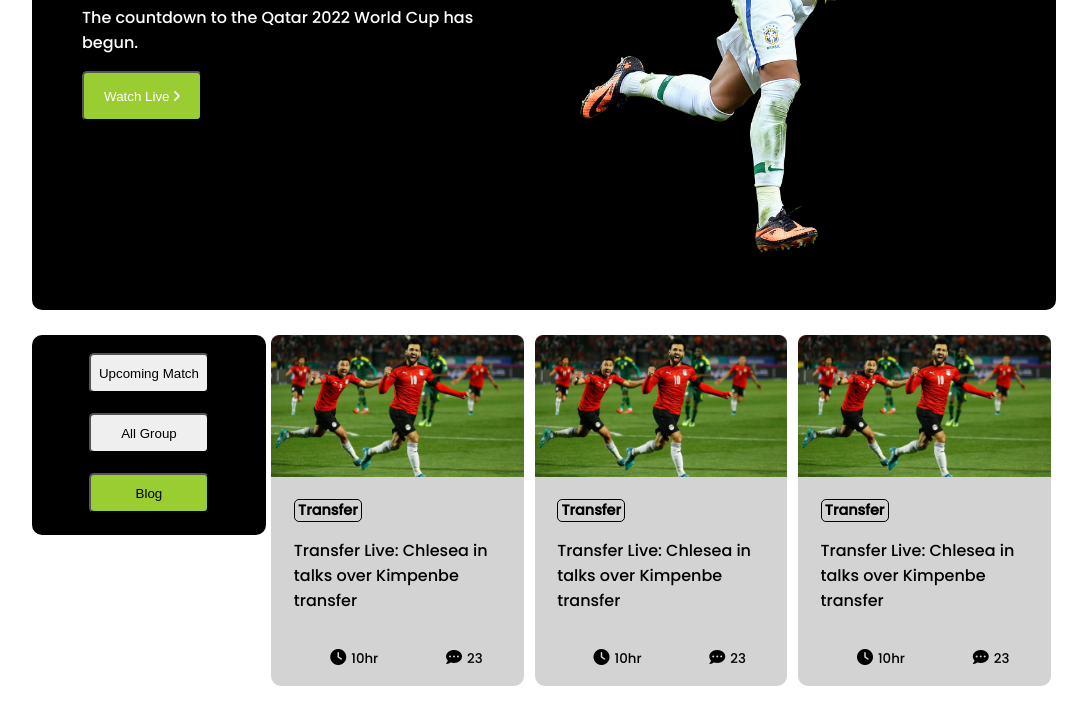
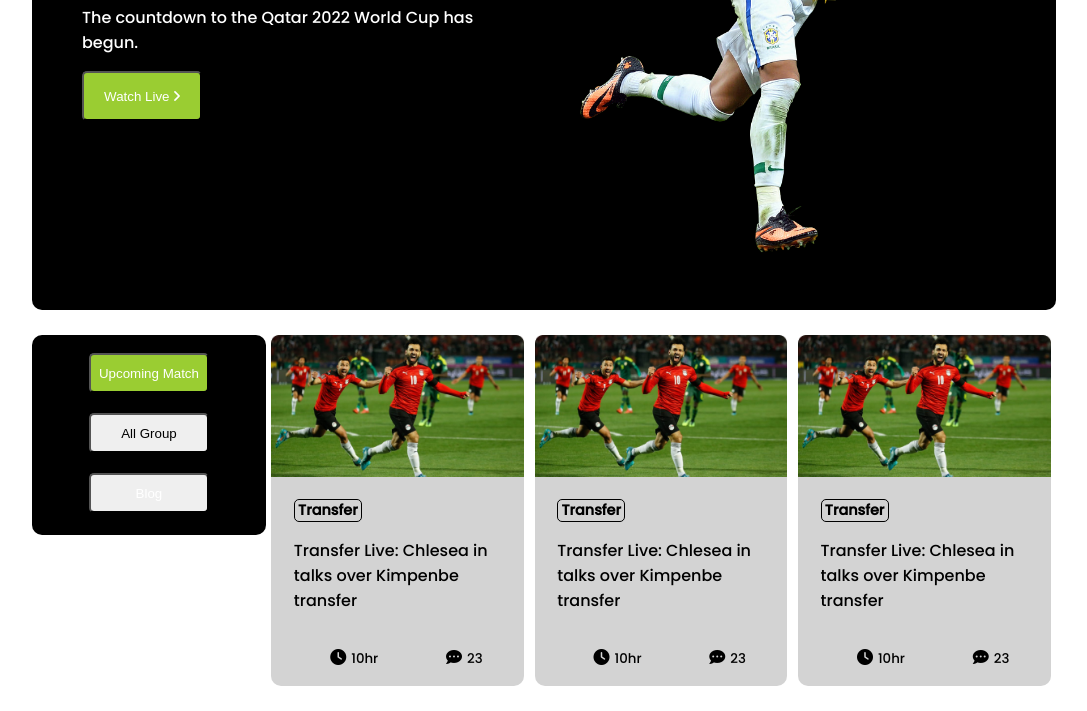
Before and after one commit to mhtanvir165/assignment-2, a plain HTML site: page index.html in a window 1280 px wide. Shown: the part 349-1060 px from the top of the page, without its empty margins (96-1183 px from the left). Drawn offline with Linux system fonts and the light colour scheme.

Commit message:
last-chcek

```diff
--- a/index.html
+++ b/index.html
@@ -42,9 +42,21 @@
     ------------------------------------ -->
     <section class="menu-blog">
       <div class="nav-bar">
-        <p><button class="nav-button">Upcoming Match</button></p>
+        <p>
+          <button class="nav-button selected">
+            <a href="https://mhtanvir165.github.io/assignment-2/upcoming-match"
+              >Upcoming Match</a
+            >
+          </button>
+        </p>
         <p><button class="nav-button">All Group</button></p>
-        <p><button class="nav-button selected">Blog</button></p>
+        <p>
+          <button class="nav-button">
+            <a href="https://mhtanvir165.github.io/assignment-2/index.html"
+              >Blog</a
+            >
+          </button>
+        </p>
       </div>
       <!-- ------------------------------------
             blog section
--- a/styles/style.css
+++ b/styles/style.css
@@ -159,6 +159,10 @@ h1{
     border-radius: 5px;
     margin: 2px 5px;
 }
+.nav-button a{
+    text-decoration: none;
+    color: white;
+}
 .selected{
     text-align: center;
     width: 120px;
```
